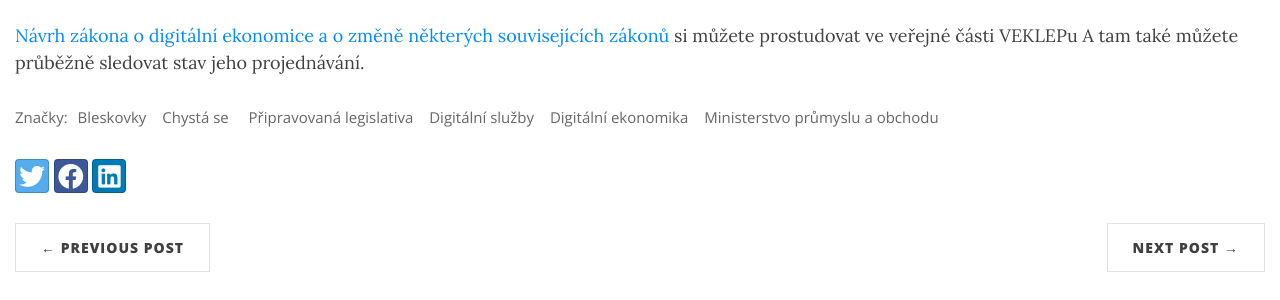
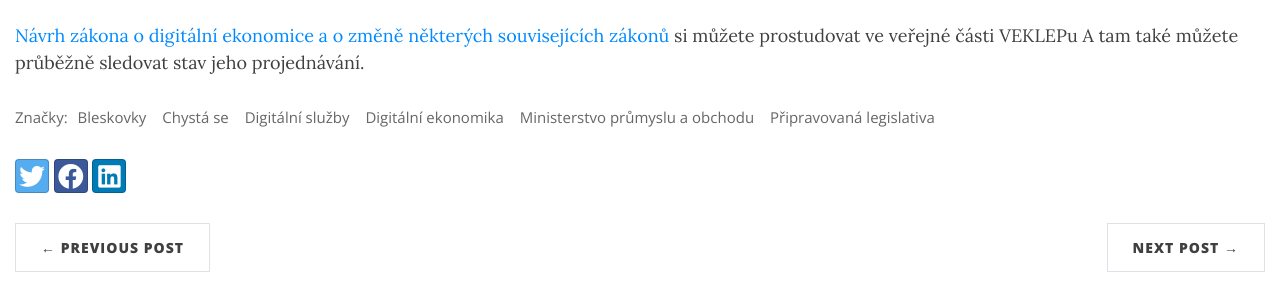
Before and after one commit to egdilna/egdilna.github.io, a Jekyll site: the page built from _posts/2023-10-23-novy-zakon-digitalni-ekonomika.md, in a window 1280 px wide and 1323 px high. Shown: the part 616-916 px from the top of the window. Built offline with Jekyll 4.4.1, drawn with Linux system fonts in a browser that asks for light colours; nearby versions of some CDN libraries; comment, search, counter and statistics services are not loaded.

Commit message:
opět oprava tagů

```diff
--- a/_posts/2023-10-23-novy-zakon-digitalni-ekonomika.md
+++ b/_posts/2023-10-23-novy-zakon-digitalni-ekonomika.md
@@ -1,7 +1,7 @@
 ---
 title: Zcela nový zákon o digitální ekonomice
 layout: post
-tags: [Bleskovky, Chystá se, Připravovaná legislativa, Digitální služby, Digitální ekonomika, Ministerstvo průmyslu a obchodu]
+tags: [Bleskovky, Chystá se, Digitální služby, Digitální ekonomika, Ministerstvo průmyslu a obchodu, Připravovaná legislativa]
 subtitle: Ministerstvo průmyslu a obchodu předkládá Návrh zákona o digitální ekonomice a o změně některých souvisejících zákonů
 Zdroj: https://www.odok.cz/portal/veklep/material/ALBSCWAFVK4T
 ---
```
Also changed, not shown: _posts/2023-10-03-novela-edoklady.md (+1 -1 lines).
